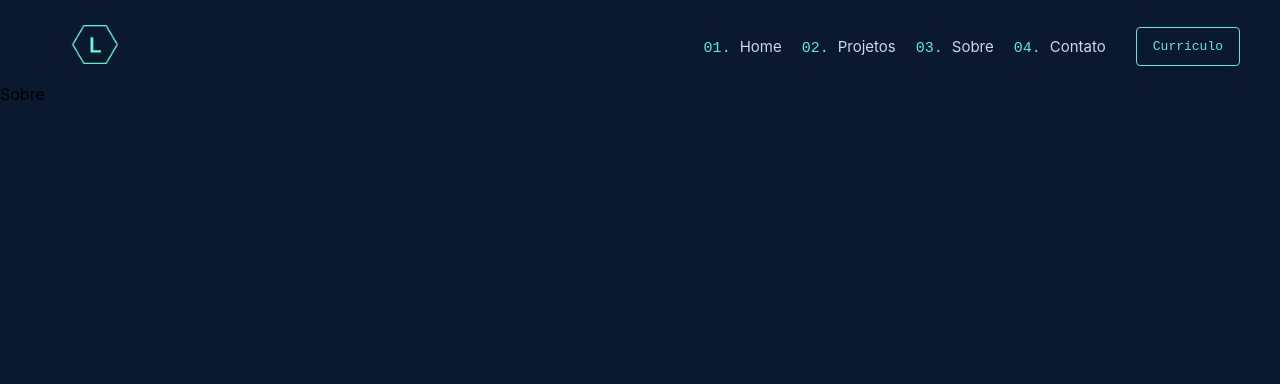
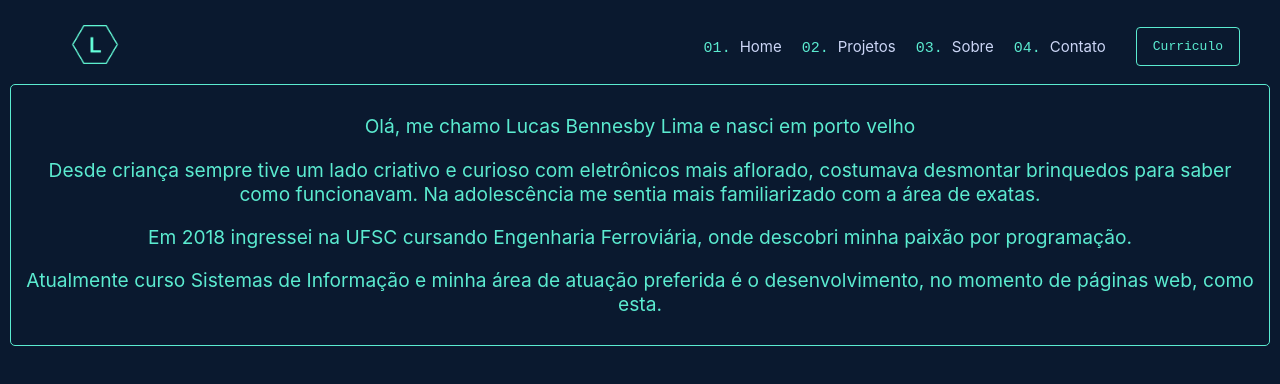
Before and after one commit to lucasbennesby/potifolio_web_dev_2023, a React (Create React App) app: page /sobre in a window 1280 px wide. Shown: the top 384 px of the page. Built offline with nearby package versions, Linux system fonts and the light colour scheme.

Commit message:
adicionado sobre

```diff
--- a/src/Pages/Sobre/Sobre.js
+++ b/src/Pages/Sobre/Sobre.js
@@ -1,7 +1,25 @@
 import React from "react";
-
+import styles from "./Sobre.module.css";
 function Sobre() {
-  return <div>Sobre</div>;
+  return (
+    <div className={styles.text}>
+      <p>Olá, me chamo Lucas Bennesby Lima e nasci em porto velho</p>
+      <p>
+        Desde criança sempre tive um lado criativo e curioso com eletrônicos
+        mais aflorado, costumava desmontar brinquedos para saber como
+        funcionavam. Na adolescência me sentia mais familiarizado com a área de
+        exatas.
+      </p>
+      <p>
+        Em 2018 ingressei na UFSC cursando Engenharia Ferroviária, onde descobri
+        minha paixão por programação.
+      </p>
+      <p>
+        Atualmente curso Sistemas de Informação e minha área de atuação
+        preferida é o desenvolvimento, no momento de páginas web, como esta.
+      </p>
+    </div>
+  );
 }
 
 export default Sobre;
--- /dev/null
+++ b/src/Pages/Sobre/Sobre.module.css
@@ -0,0 +1,9 @@
+.text {
+  border: 1px solid #5bebd0;
+  border-radius: 5px;
+  padding: 10px;
+  margin: 10px;
+  text-align: center;
+  font-size: larger;
+  color: #5bebd0;
+}
```
